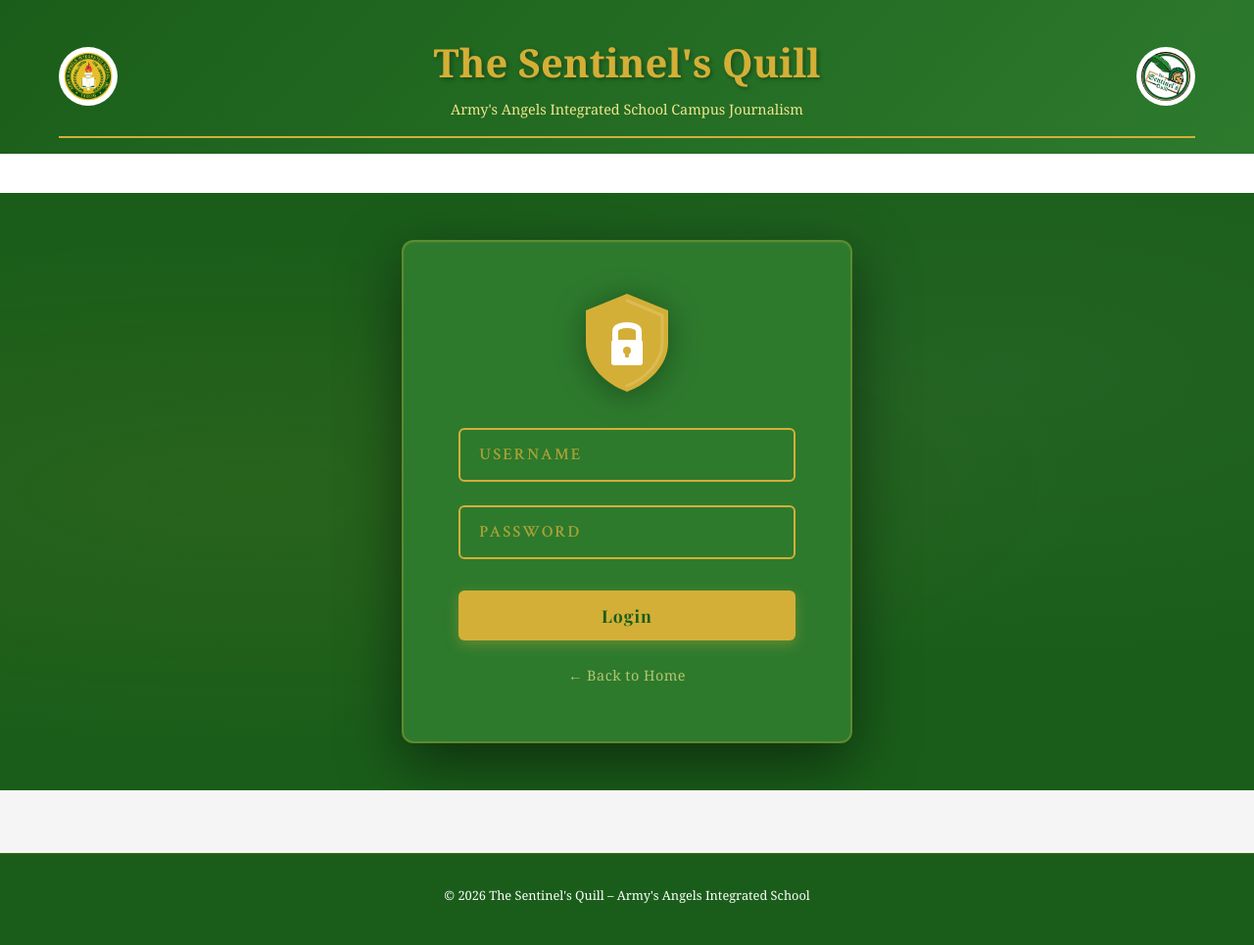
After one commit to Raku-zo/Sentinel-s-Quill-Website, a PHP site: page /admin/login.html in a window 1280 px wide. The commit adds this page. Shown: the whole page at 98% size. Run offline with PHP 8.4, Linux system fonts and the light colour scheme.

Commit message:
add login page and update navigation bar

```diff
--- /dev/null
+++ b/admin/login.css
@@ -0,0 +1,216 @@
+/* ============================================================
+   login.css — Styles for html/admin-login.html
+   Place this file in: css/login.css
+   The Sentinel's Quill | Army's Angels Integrated School
+   ============================================================ */
+
+/* ── Login page body override ── */
+body {
+  font-family: 'Crimson Text', Georgia, serif;
+  background-color: var(--primary-green);
+  min-height: 100vh;
+  display: flex;
+  flex-direction: column;
+}
+
+/* ── Nav strip (white bar below header, replaces full nav) ── */
+.nav-strip {
+  background: var(--white);
+  height: 40px;
+  box-shadow: 0 2px 5px rgba(0, 0, 0, 0.15);
+}
+
+/* ── Page wrapper ── */
+.login-wrapper {
+  flex: 1;
+  display: flex;
+  align-items: center;
+  justify-content: center;
+  padding: 3rem 1rem;
+  background: var(--primary-green);
+  position: relative;
+  overflow: hidden;
+}
+
+.login-wrapper::before {
+  content: '';
+  position: absolute;
+  inset: 0;
+  background:
+    radial-gradient(ellipse at 20% 50%, rgba(212, 175, 55, 0.08) 0%, transparent 60%),
+    radial-gradient(ellipse at 80% 30%, rgba(255, 255, 255, 0.04) 0%, transparent 50%);
+  pointer-events: none;
+}
+
+/* ── Card ── */
+.login-card {
+  background: var(--secondary-green);
+  border: 2px solid rgba(212, 175, 55, 0.3);
+  border-radius: 12px;
+  padding: 3rem 3.5rem 3.5rem;
+  width: 100%;
+  max-width: 460px;
+  box-shadow:
+    0 20px 60px rgba(0, 0, 0, 0.5),
+    inset 0 1px 0 rgba(255, 255, 255, 0.05);
+  position: relative;
+  animation: cardIn 0.5s ease both;
+}
+
+@keyframes cardIn {
+  from { opacity: 0; transform: translateY(24px); }
+  to   { opacity: 1; transform: translateY(0); }
+}
+
+/* ── Shield ── */
+.shield-wrap {
+  display: flex;
+  justify-content: center;
+  margin-bottom: 2rem;
+  animation: shieldIn 0.6s 0.15s ease both;
+}
+
+@keyframes shieldIn {
+  from { opacity: 0; transform: scale(0.75); }
+  to   { opacity: 1; transform: scale(1); }
+}
+
+.shield-svg {
+  width: 110px;
+  height: 110px;
+  filter: drop-shadow(0 4px 16px rgba(0, 0, 0, 0.35));
+  transition: transform 0.3s ease;
+}
+
+.shield-svg:hover {
+  transform: scale(1.05);
+}
+
+/* ── Form groups ── */
+.form-group {
+  margin-bottom: 1.5rem;
+  animation: fieldIn 0.5s ease both;
+}
+
+.form-group:nth-child(1) { animation-delay: 0.25s; }
+.form-group:nth-child(2) { animation-delay: 0.35s; }
+
+@keyframes fieldIn {
+  from { opacity: 0; transform: translateX(-12px); }
+  to   { opacity: 1; transform: translateX(0); }
+}
+
+/* ── Inputs ── */
+.field-input {
+  width: 100%;
+  padding: 0.9rem 1.2rem;
+  background: transparent;
+  border: 2px solid var(--accent-gold);
+  border-radius: 6px;
+  color: var(--white);
+  font-family: 'Crimson Text', Georgia, serif;
+  font-size: 1.05rem;
+  font-weight: 600;
+  letter-spacing: 2px;
+  text-transform: uppercase;
+  transition: border-color 0.25s, box-shadow 0.25s, background 0.25s;
+  outline: none;
+}
+
+.field-input::placeholder {
+  color: rgba(212, 175, 55, 0.75);
+  letter-spacing: 2px;
+}
+
+.field-input:focus {
+  border-color: var(--light-gold);
+  background: rgba(255, 255, 255, 0.05);
+  box-shadow: 0 0 0 3px rgba(212, 175, 55, 0.2);
+}
+
+/* ── Login button ── */
+.login-btn {
+  width: 100%;
+  padding: 0.9rem;
+  margin-top: 0.5rem;
+  background: var(--accent-gold);
+  color: var(--primary-green);
+  border: none;
+  border-radius: 6px;
+  font-family: 'Playfair Display', Georgia, serif;
+  font-size: 1.1rem;
+  font-weight: 700;
+  letter-spacing: 1px;
+  cursor: pointer;
+  transition: background 0.25s, transform 0.2s, box-shadow 0.25s;
+  box-shadow: 0 4px 14px rgba(212, 175, 55, 0.35);
+  animation: fieldIn 0.5s 0.45s ease both;
+}
+
+.login-btn:hover {
+  background: var(--light-gold);
+  transform: translateY(-2px);
+  box-shadow: 0 6px 20px rgba(212, 175, 55, 0.5);
+}
+
+.login-btn:active {
+  transform: translateY(0);
+}
+
+.login-btn:disabled {
+  background: #aaa;
+  cursor: not-allowed;
+  transform: none;
+  box-shadow: none;
+}
+
+/* ── Back link ── */
+.back-link {
+  display: block;
+  text-align: center;
+  margin-top: 1.5rem;
+  color: rgba(240, 230, 140, 0.7);
+  text-decoration: none;
+  font-size: 0.9rem;
+  letter-spacing: 0.5px;
+  transition: color 0.2s;
+  animation: fieldIn 0.5s 0.55s ease both;
+}
+
+.back-link:hover {
+  color: var(--light-gold);
+}
+
+/* ── Error message ── */
+.error-msg {
+  background: rgba(244, 67, 54, 0.15);
+  border: 1px solid rgba(244, 67, 54, 0.5);
+  color: #ff8a80;
+  padding: 0.75rem 1rem;
+  border-radius: 5px;
+  font-size: 0.9rem;
+  margin-bottom: 1.25rem;
+  display: none;
+}
+
+.error-msg.visible {
+  display: block;
+  animation: fieldIn 0.3s ease both;
+}
+
+/* ── Footer ── */
+.footer {
+  background: var(--primary-green);
+  color: rgba(255, 255, 255, 0.6);
+  text-align: center;
+  padding: 1rem;
+  font-size: 0.8rem;
+  border-top: 1px solid rgba(212, 175, 55, 0.2);
+}
+
+/* ── Responsive ── */
+@media (max-width: 480px) {
+  .login-card {
+    padding: 2rem 1.5rem 2.5rem;
+  }
+}
--- /dev/null
+++ b/admin/login.html
@@ -0,0 +1,73 @@
+<!DOCTYPE html>
+<html lang="en">
+<head>
+  <meta charset="UTF-8">
+  <meta name="viewport" content="width=device-width, initial-scale=1.0">
+  <title>Admin Login - The Sentinel's Quill</title>
+  <link rel="preconnect" href="https://fonts.googleapis.com">
+  <link href="https://fonts.googleapis.com/css2?family=Playfair+Display:wght@700&family=Crimson+Text:wght@400;600&display=swap" rel="stylesheet">
+  <link rel="stylesheet" href="../admin/login.css">
+  <link rel="stylesheet" href="../css/style.css">
+  <link rel="icon" type="image/x-icon" href="../journalism-logo.png">
+</head>
+<body>
+
+  <header class="header">
+    <div class="header-container">
+      <div class="header-top">
+        <img src="../new-school-logo.png" alt="Army's Angels Integrated School" class="logo"
+             onerror="this.style.display='none'">
+        <div class="site-title">
+          <h1>The Sentinel's Quill</h1>
+          <p>Army's Angels Integrated School Campus Journalism</p>
+        </div>
+        <img src="../journalism-logo.png" alt="The Sentinel's Quill" class="logo"
+             onerror="this.style.display='none'">
+      </div>
+    </div>
+  </header>
+
+  <div class="nav-strip"></div>
+
+  <main class="login-wrapper">
+    <div class="login-card">
+
+      <div class="shield-wrap">
+        <svg class="shield-svg" viewBox="0 0 100 110" fill="none" xmlns="http://www.w3.org/2000/svg">
+          <path d="M50 5 L92 22 L92 55 C92 78 72 97 50 105 C28 97 8 78 8 55 L8 22 Z" fill="#d4af37"/>
+          <path d="M50 12 L86 27 L86 55 C86 75 68 92 50 99"
+                fill="none" stroke="rgba(255,255,255,0.15)" stroke-width="3" stroke-linecap="round"/>
+          <rect x="34" y="52" width="32" height="26" rx="3" fill="white"/>
+          <path d="M38 52 L38 43 C38 35 62 35 62 43 L62 52"
+                fill="none" stroke="white" stroke-width="6" stroke-linecap="round"/>
+          <circle cx="50" cy="63" r="4" fill="#d4af37"/>
+          <rect x="48" y="63" width="4" height="7" rx="1" fill="#d4af37"/>
+        </svg>
+      </div>
+
+      <div class="error-msg" id="error-msg"></div>
+
+      <div class="form-group">
+        <input type="text" class="field-input" id="username"
+               placeholder="USERNAME" autocomplete="username">
+      </div>
+
+      <div class="form-group">
+        <input type="password" class="field-input" id="password"
+               placeholder="PASSWORD" autocomplete="current-password">
+      </div>
+
+      <button class="login-btn" id="login-btn">Login</button>
+
+      <a href="../index.html" class="back-link">← Back to Home</a>
+    </div>
+  </main>
+
+  <footer class="footer">
+    <p>&copy; 2026 The Sentinel's Quill – Army's Angels Integrated School</p>
+  </footer>
+
+  <script src="../admin/admin.js"></script>
+
+</body>
+</html>
--- a/css/style.css
+++ b/css/style.css
@@ -107,25 +107,32 @@ body {
   list-style: none;
   display: flex;
   justify-content: center;
+  /* allow items to break onto new lines when space is tight */
   flex-wrap: wrap;
-  gap: 0;
+  gap: 0.75rem 1.5rem;
+  align-items: center;
 }
 
 .nav > li {
   position: relative;
+  /* let each item size to its content rather than forcing equal width */
+  flex: 0 1 auto;
+  min-width: 0;
 }
 
 .nav > li > a {
   display: block;
-  padding: 1rem 1.5rem;
+  padding: 0.6rem 0.4rem;
   color: var(--primary-green);
   text-decoration: none;
   font-weight: 600;
-  font-size: 0.9rem;
+  font-size: 0.85rem;
   text-transform: uppercase;
-  letter-spacing: 0.5px;
+  letter-spacing: 0.4px;
   transition: all 0.3s ease;
   border-bottom: 3px solid transparent;
+  text-align: center;
+  white-space: nowrap;
 }
 
 .nav > li > a:hover,
@@ -149,6 +156,7 @@ body {
   box-shadow: 0 4px 10px rgba(0,0,0,0.15);
   z-index: 1000;
   border-radius: 0 0 5px 5px;
+  white-space: nowrap;
 }
 
 .dropdown:hover .dropdown-content {
@@ -195,6 +203,7 @@ body {
 .news-feed {
   display: grid;
   gap: 2rem;
+  grid-template-columns: repeat(auto-fit, minmax(320px, 1fr));
 }
 
 .article-card {
@@ -357,12 +366,20 @@ body {
     width: 50px;
   }
 
+  /* make navigation items stack on small screens to avoid overlap */
   .nav {
+    display: flex;
     flex-direction: column;
+    gap: 0;
+  }
+
+  .nav > li {
+    width: 100%;
   }
 
   .nav > li > a {
     padding: 0.75rem 1rem;
+    font-size: 0.9rem;
   }
 
   .dropdown-content {
```
Also changed, not shown: admin/admin.js (+74 -60 lines), admin/index.html (line endings or trailing spaces).
